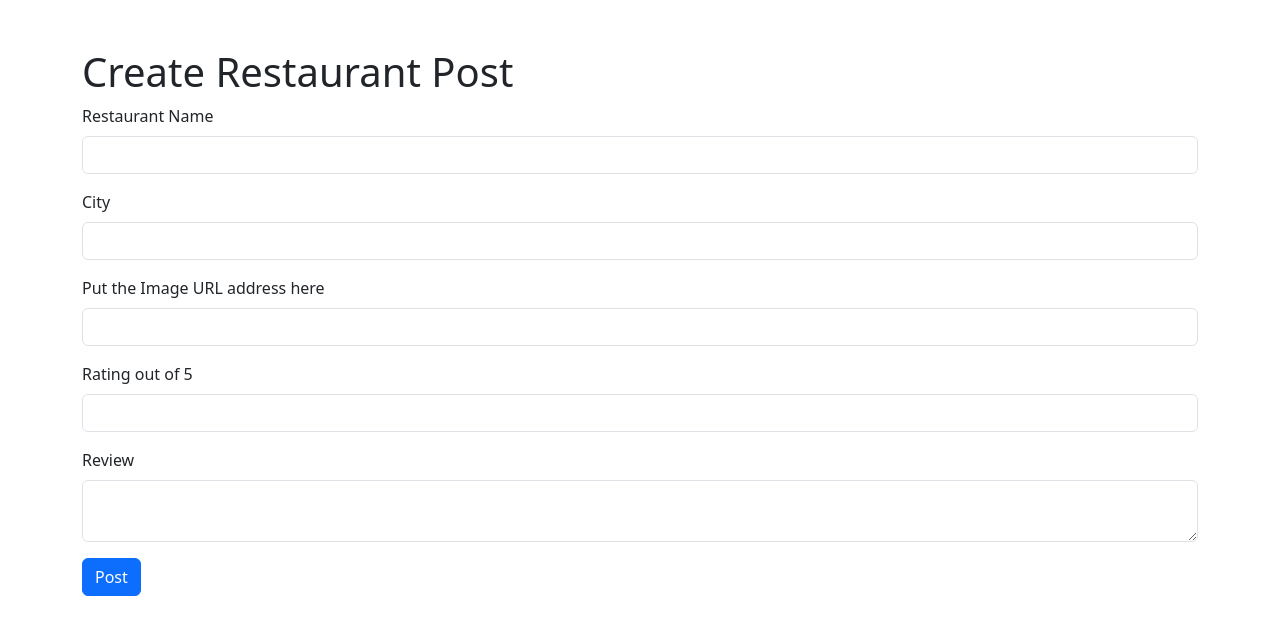
After one commit to thawlinnoo/tasteboard, a Flask app: page /posts/new in a window 1280 px wide. The commit adds this page. Shown: the top 635 px of the page. Run offline with Flask 3, Linux system fonts and the light colour scheme; the visitor is signed in with stand-in values (Sample User, id 1); some libraries are stand-ins or nearby versions.

Commit message:
Add restaurant post creation

```diff
--- a/app.py
+++ b/app.py
@@ -3,9 +3,9 @@ from flask_bootstrap import Bootstrap5
 from flask_sqlalchemy import SQLAlchemy
 from werkzeug.security import generate_password_hash, check_password_hash
 from flask_wtf import FlaskForm
-from wtforms import StringField, PasswordField, SubmitField, EmailField
-from wtforms.validators import DataRequired, Length
-from flask_login import LoginManager, UserMixin, login_user, logout_user
+from wtforms import StringField, PasswordField, SubmitField, EmailField, TextAreaField, FloatField
+from wtforms.validators import DataRequired, Length, NumberRange
+from flask_login import LoginManager, UserMixin, login_user, logout_user, current_user
 from datetime import datetime, timezone
 
 app = Flask(__name__) #creates the flask app object nad store it in variable app
@@ -77,12 +77,20 @@ class LoginForm(FlaskForm):
     password = PasswordField("Password", validators=[DataRequired()])
     submit = SubmitField("Login")
 
+class RestaurantPostForm(FlaskForm):
+    name = StringField("Restaurant Name", validators=[DataRequired()])
+    city = StringField("City", validators=[DataRequired()])
+    image_url = StringField("Put the Image URL address here", validators=[DataRequired()])
+    rating = FloatField("Rating out of 5", validators=[DataRequired(), NumberRange(min=0, max=5)])
+    review = TextAreaField("Review", validators=[DataRequired()])
+    submit = SubmitField("Post")
 
 
 
 @app.route("/") #homepage, connect url / to function below
 def home():
-    return render_template("index.html") #flask load index.html and process jinja codes inside it and return as html response and show in web browser
+    posts = RestaurantPost.query.order_by(RestaurantPost.date_posted.desc()).all() #load all the posts from db ordered by desc date and put into variable posts,
+    return render_template("index.html", posts=posts) #flask load index.html and process jinja codes inside it and return as html response and show in web browser
 
 @app.route("/register", methods=["GET", "POST"]) #post method here is to receive the data send from html
 def register():
@@ -146,5 +154,31 @@ def logout():
     flash("Logged out successfully")
     return redirect(url_for("home"))
 
+@app.route("/posts/new", methods=["GET", "POST"])
+def new_post():
+    if not current_user.is_authenticated:
+        flash("Please log in to create a post.")
+        return redirect(url_for("login"))
+
+    form = RestaurantPostForm()
+
+    if form.validate_on_submit():
+        post = RestaurantPost(
+            name=form.name.data,
+            city=form.city.data,
+            image_url=form.image_url.data,
+            rating=form.rating.data,
+            review=form.review.data,
+            user_id=current_user.id
+        )
+
+        db.session.add(post)
+        db.session.commit()
+
+        flash("Restaurant post created successfully.")
+        return redirect(url_for("home"))
+
+    return render_template("new_post.html", form=form)
+
 if __name__ == "__main__": #to check whether the file is running directly from this file.
     app.run(debug=True) #to reload the local server every time we save the file after editing
--- /dev/null
+++ b/templates/new_post.html
@@ -0,0 +1,38 @@
+{% extends "base.html" %}
+
+{% block content %}
+<div class="container mt-5">
+    <h1>Create Restaurant Post</h1>
+
+    <form method="POST">
+        {{ form.hidden_tag() }}
+
+        <div class="mb-3">
+            {{ form.name.label(class="form-label") }}
+            {{ form.name(class="form-control") }}
+        </div>
+
+        <div class="mb-3">
+            {{ form.city.label(class="form-label") }}
+            {{ form.city(class="form-control") }}
+        </div>
+
+        <div class="mb-3">
+            {{ form.image_url.label(class="form-label") }}
+            {{ form.image_url(class="form-control") }}
+        </div>
+
+        <div class="mb-3">
+            {{ form.rating.label(class="form-label") }}
+            {{ form.rating(class="form-control") }}
+        </div>
+
+        <div class="mb-3">
+            {{ form.review.label(class="form-label") }}
+            {{ form.review(class="form-control") }}
+        </div>
+
+        {{ form.submit(class="btn btn-primary") }}
+    </form>
+</div>
+{% endblock %}
```
Also changed, not shown: templates/index.html (+23 -1 lines).
